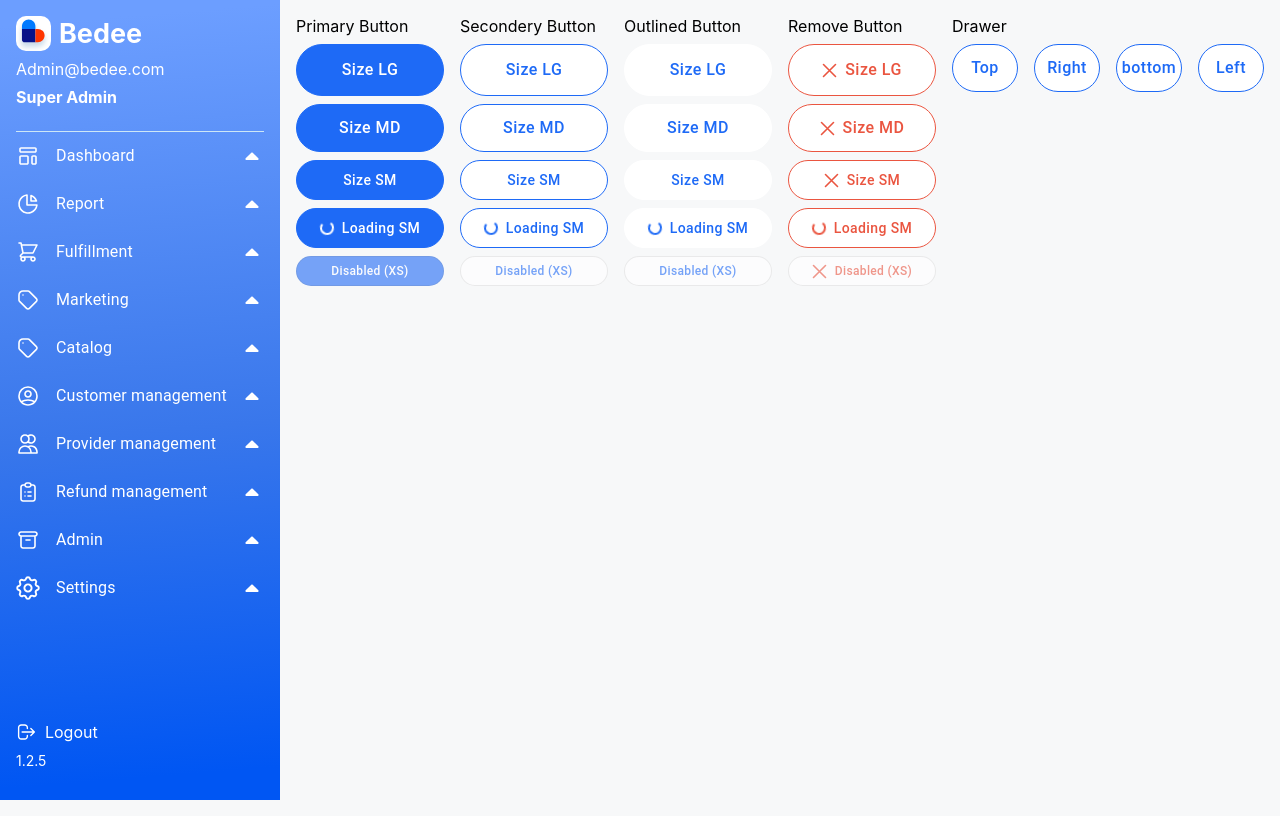
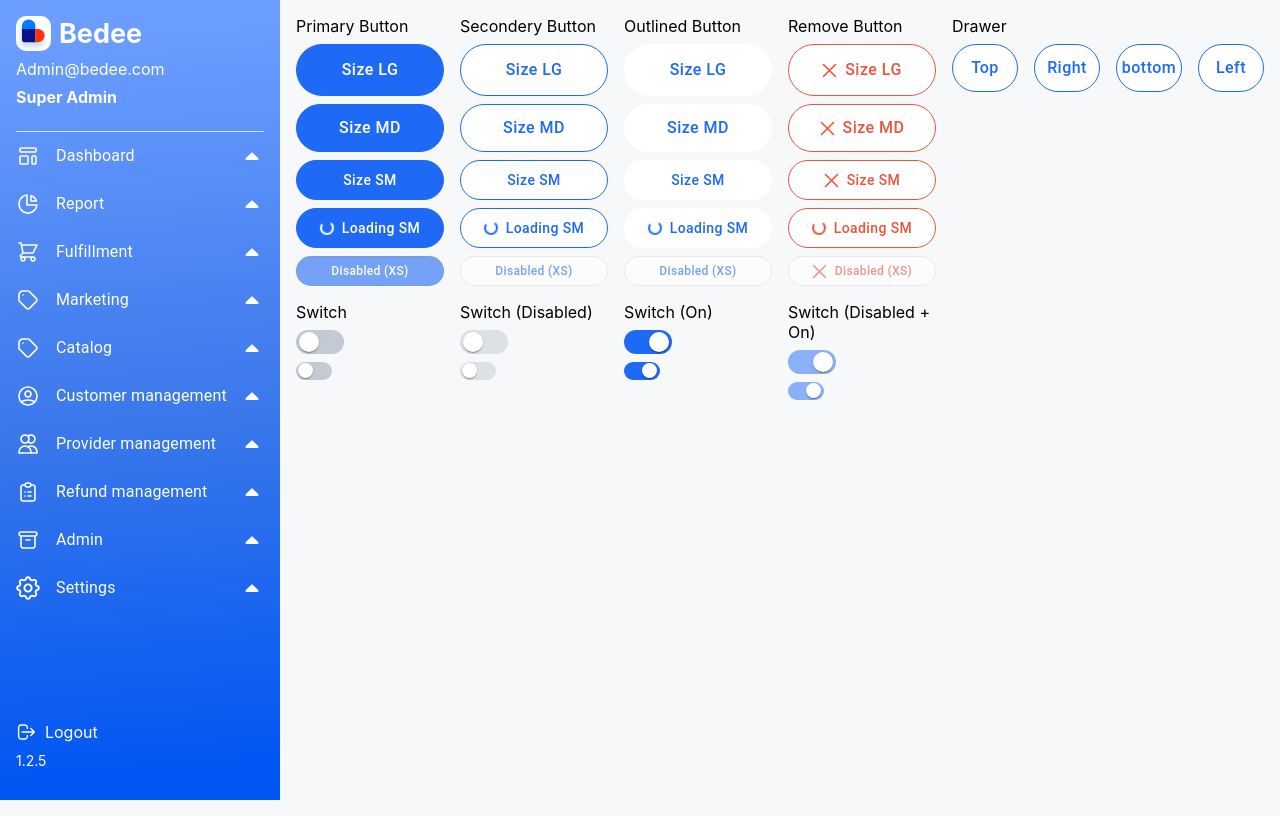
Before and after one commit to uthaira/bedee-admin-ui, a React (Create React App) app: page / in a window 1280 px wide. Built offline with nearby package versions, Linux system fonts and the light colour scheme.

Commit message:
feat: :rocket: base switch

```diff
--- a/src/App.js
+++ b/src/App.js
@@ -3,6 +3,7 @@ import { Grid } from '@mui/material'
 import { AdminLayout } from "./layout"
 import SampleButton from "./sample/button"
 import SampleDrawer from "./sample/drawer"
+import SampleSwitch from './sample/switch'
 
 const App = () => {
   const username = 'Admin@bedee.com'
@@ -24,6 +25,10 @@ const App = () => {
         <Grid item xs={4}>
           <SampleDrawer />
         </Grid>
+
+        <Grid item xs={8}>
+          <SampleSwitch />
+        </Grid>
       </Grid>
     </AdminLayout>
   )
--- a/src/sample/button/index.js
+++ b/src/sample/button/index.js
@@ -60,7 +60,7 @@ const list = [
   { text: 'Size LG', size: 'lg' },
   { text: 'Size MD', size: 'md' },
   { text: 'Size SM', size: 'sm' },
-  { text: 'Loading SM', size: 'sm', loading: true },
+  { text: 'Loading SM', size: 'sm', loading: 'true' },
   { text: 'Disabled (XS)', size: 'xs', disabled: true },
 ]
 
--- /dev/null
+++ b/src/sample/switch/index.js
@@ -0,0 +1,41 @@
+import { Grid } from '@mui/material'
+import { useState } from 'react'
+
+import { ColumnBox } from "../layout"
+import { Switch } from "../../switch"
+
+const SampleSwitch = () => {
+  const [onMd, setOnMd] = useState(true)
+  const [onSm, setOnSm] = useState(true)
+
+  return (
+    <Grid container spacing={2}>
+      <Grid item xs={3} md={3}>
+        <ColumnBox title="Switch">
+          <Switch />
+          <Switch size="sm" />
+        </ColumnBox>
+      </Grid>
+      <Grid item xs={3} md={3}>
+        <ColumnBox title="Switch (Disabled)">
+          <Switch disabled />
+          <Switch disabled size="sm" />
+        </ColumnBox>
+      </Grid>
+      <Grid item xs={3} md={3}>
+        <ColumnBox title="Switch (On)">
+          <Switch checked={onMd} onChange={() => setOnMd(!onMd)} />
+          <Switch size="sm" checked={onSm} onChange={() => setOnSm(!onSm)} />
+        </ColumnBox>
+      </Grid>
+      <Grid item xs={3} md={3}>
+        <ColumnBox title="Switch (Disabled + On)">
+          <Switch disabled checked />
+          <Switch disabled checked size="sm" />
+        </ColumnBox>
+      </Grid>
+    </Grid>
+  )
+}
+
+export default SampleSwitch
--- /dev/null
+++ b/src/switch/BaseSwitch.js
@@ -0,0 +1,82 @@
+import { Switch as MuiSwitch, styled } from "@mui/material";
+
+import * as colors from "../colors"
+
+const Switch = (props) => {
+  const { size } = props
+
+  const getSize = () => {
+    const mapSize = {
+      "md": {
+        width: 48,
+        height: 24,
+        mt: 2,
+        ml: 3,
+        transform: 'translateX(22px)',
+      },
+      "sm": {
+        width: 36,
+        height: 18,
+        mt: 1,
+        ml: 2,
+        transform: 'translateX(16px)',
+      }
+    }
+    return mapSize[size ?? "md"]
+  }
+
+  return <StyledSwitch {...props} {...getSize()} />
+}
+
+const StyledSwitch = styled((props) => (
+  <MuiSwitch focusVisibleClassName=".Mui-focusVisible" disableRipple {...props} />
+))((props) => ({
+  width: props.width,
+  height: props.height,
+  padding: 0,
+  "& .MuiSwitch-switchBase": {
+    padding: 0,
+    marginTop: props.mt,
+    marginLeft: props.ml,
+    transitionDuration: "300ms",
+    "&.Mui-checked": {
+      transform: props.transform,
+      color: colors.white,
+      "& + .MuiSwitch-track": {
+        backgroundColor: colors.primary001,
+        opacity: 1,
+        border: 0,
+      },
+      "&.Mui-disabled + .MuiSwitch-track": {
+        opacity: 0.5,
+        color: colors.primary004
+      },
+    },
+    "&.Mui-focusVisible .MuiSwitch-thumb": {
+      color: colors.primary001,
+      border: `6px solid ${colors.white}`,
+    },
+    "&.Mui-disabled .MuiSwitch-thumb": {
+      color: colors.white,
+    },
+    "&.Mui-disabled + .MuiSwitch-track": {
+      opacity: 0.5,
+      color: colors.gray2
+    },
+  },
+  "& .MuiSwitch-thumb": {
+    boxSizing: "border-box",
+    width: props.width === 48 ? 20 : 15,
+    height: props.height === 24 ? 20 : 15,
+  },
+  "& .MuiSwitch-track": {
+    borderRadius: 24,
+    backgroundColor: colors.gray3,
+    opacity: 1,
+    transition: props.theme.transitions.create(["background-color"], {
+      duration: 500,
+    }),
+  },
+}));
+
+export default Switch;
--- /dev/null
+++ b/src/switch/index.js
@@ -0,0 +1 @@
+export { default as Switch } from './BaseSwitch'
```
